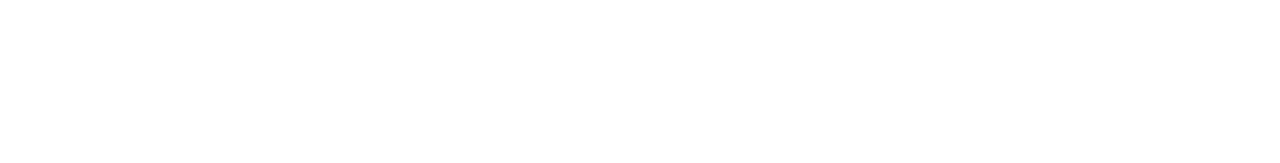
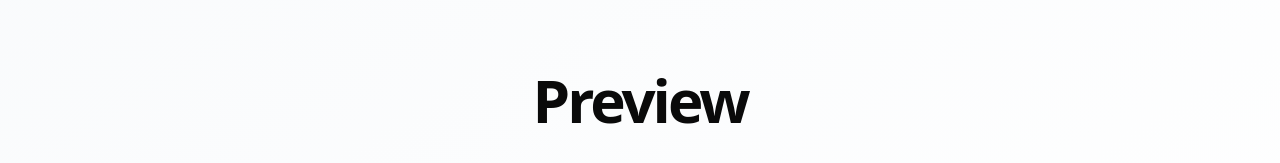
Before and after one commit to Wijaya-Putra/photos-framer, a Next.js app: page / in a window 1280 px wide. Shown: the part 1101-1264 px from the top of the page. Before the commit the page ends 865 px from the top, so only its background shows below. Built offline with nearby package versions, Linux system fonts and the light colour scheme.

Commit message:
infinite scrolling start

```diff
--- a/app/page.tsx
+++ b/app/page.tsx
@@ -7,6 +7,8 @@
 export default function Home() {
   return (
     <main className="flex flex-col min-h-[100dvh]">
+
+      {/* Hero Landing Page */}
       <div className="min-h-[calc(100vh-var(--navbar-height))] flex flex-col-reverse md:flex-row bg-gradient-to-br from-slate-50 to-slate-10">
 
         {/* Left Section (Text Content) */}
@@ -43,6 +45,19 @@
         </div>
 
       </div>
+
+      <div className="min-h-screen flex flex-col-reverse justify-center items-center md:flex-row bg-gradient-to-br from-slate-50 to-slate-10">
+
+        {/* Title */}
+        <h1 className="text-3xl font-bold tracking-tighter sm:text-5xl xl:text-6xl/none">
+          Preview
+        </h1>
+
+        {/* Infinite Scrolling */}
+        <div className="">
+
+        </div>
+      </div>
     </main>
   );
 }
```
